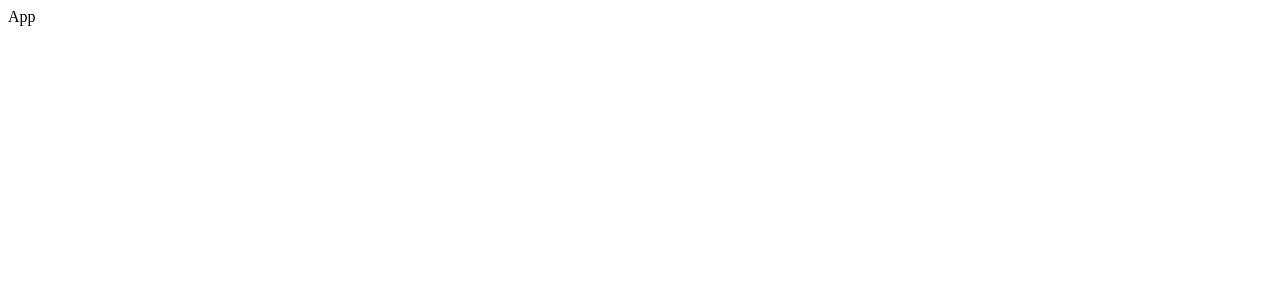
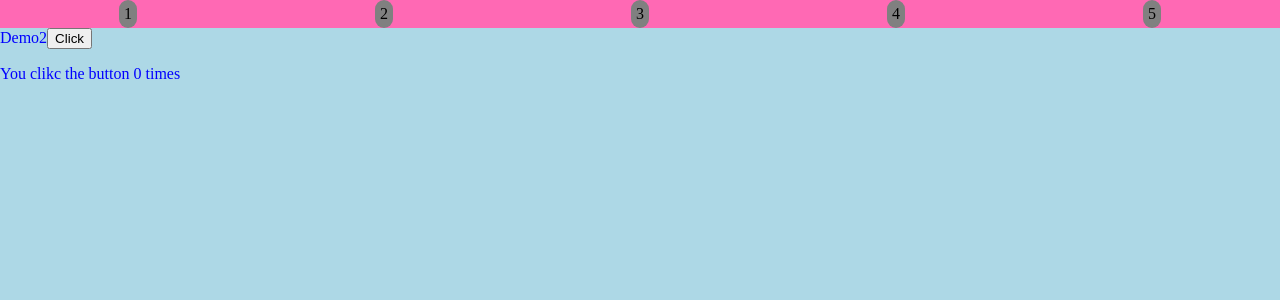
Before and after one commit to varia-ict/conference-room-display, a React (Create React App) app: page / in a window 1280 px wide. Shown: the top 300 px of the page. Built offline with nearby package versions, Linux system fonts and the light colour scheme.

Commit message:
lisätty pari uutta komponenttia

```diff
--- a/package.json
+++ b/package.json
@@ -8,8 +8,10 @@
     "@testing-library/user-event": "^13.5.0",
     "@types/jest": "^27.5.2",
     "@types/node": "^16.11.52",
+    "@types/node-sass": "^4.11.3",
     "@types/react": "^18.0.17",
     "@types/react-dom": "^18.0.6",
+    "node-sass": "^7.0.1",
     "react": "^18.2.0",
     "react-dom": "^18.2.0",
     "react-scripts": "5.0.1",
--- a/src/App.tsx
+++ b/src/App.tsx
@@ -1,4 +1,7 @@
 import React from 'react'
+import DemoComponent from './components/demoComponent/demoComponent'
+import styles from './app.module.scss';
+import Demo2 from './components/demo2/demo2';
 
 type AppProps = {
 
@@ -6,8 +9,9 @@ type AppProps = {
 
 const App: React.FC<AppProps> = () => {
   return (
-    <div>
-      App
+    <div className={styles.container}>
+      <DemoComponent />
+      <Demo2 />
     </div>
   )
 }
--- /dev/null
+++ b/src/app.module.scss
@@ -0,0 +1,9 @@
+body {
+  margin: 0;
+}
+
+.container {
+  width: 100vw;
+  height: 100vh;
+  background: lightblue;
+}
--- /dev/null
+++ b/src/components/demo2/demo2.module.scss
@@ -0,0 +1,3 @@
+.container {
+  color: blue;
+}
--- /dev/null
+++ b/src/components/demo2/demo2.tsx
@@ -0,0 +1,24 @@
+import React, { useEffect, useState } from 'react'
+import styles from './demo2.module.scss';
+
+type Demo2Props = {
+
+}
+
+const Demo2: React.FC<Demo2Props> = () => {
+  const [clickCounter, setClickCounter] = useState(0);
+
+  useEffect(() => {
+    console.log('ASD')
+  }, [clickCounter])
+
+  return (
+    <div className={styles.container}>
+      Demo2
+      <button onClick={() => setClickCounter(clickCounter + 1)}>Click</button>
+      <p>You clikc the button {clickCounter} times</p>
+    </div>
+  )
+}
+
+export default Demo2
--- /dev/null
+++ b/src/components/demoComponent/demoComponent.module.scss
@@ -0,0 +1,15 @@
+.container {
+  background-color: hotpink;
+
+  display: flex;
+  flex-direction: row;
+  justify-content: space-around;
+
+  width: 100vw;
+}
+
+.item {
+  background: grey;
+  border-radius: 30px;
+  padding: 5px;
+}
--- /dev/null
+++ b/src/components/demoComponent/demoComponent.tsx
@@ -0,0 +1,20 @@
+import React from 'react'
+import styles from './demoComponent.module.scss';
+
+type DemoComponentProps = {
+
+}
+
+const DemoComponent: React.FC<DemoComponentProps> = () => {
+  return (
+    <div className={styles.container}>
+      <div className={styles.item}>1</div>
+      <div className={styles.item}>2</div>
+      <div className={styles.item}>3</div>
+      <div className={styles.item}>4</div>
+      <div className={styles.item}>5</div>
+    </div>
+  )
+}
+
+export default DemoComponent
--- a/src/react-app-env.d.ts
+++ b/src/react-app-env.d.ts
@@ -1 +1,2 @@
 /// <reference types="react-scripts" />
+declare module '*.scss'
```
Also changed, not shown: 1 other file (tests, documents, lock files or other folders).
